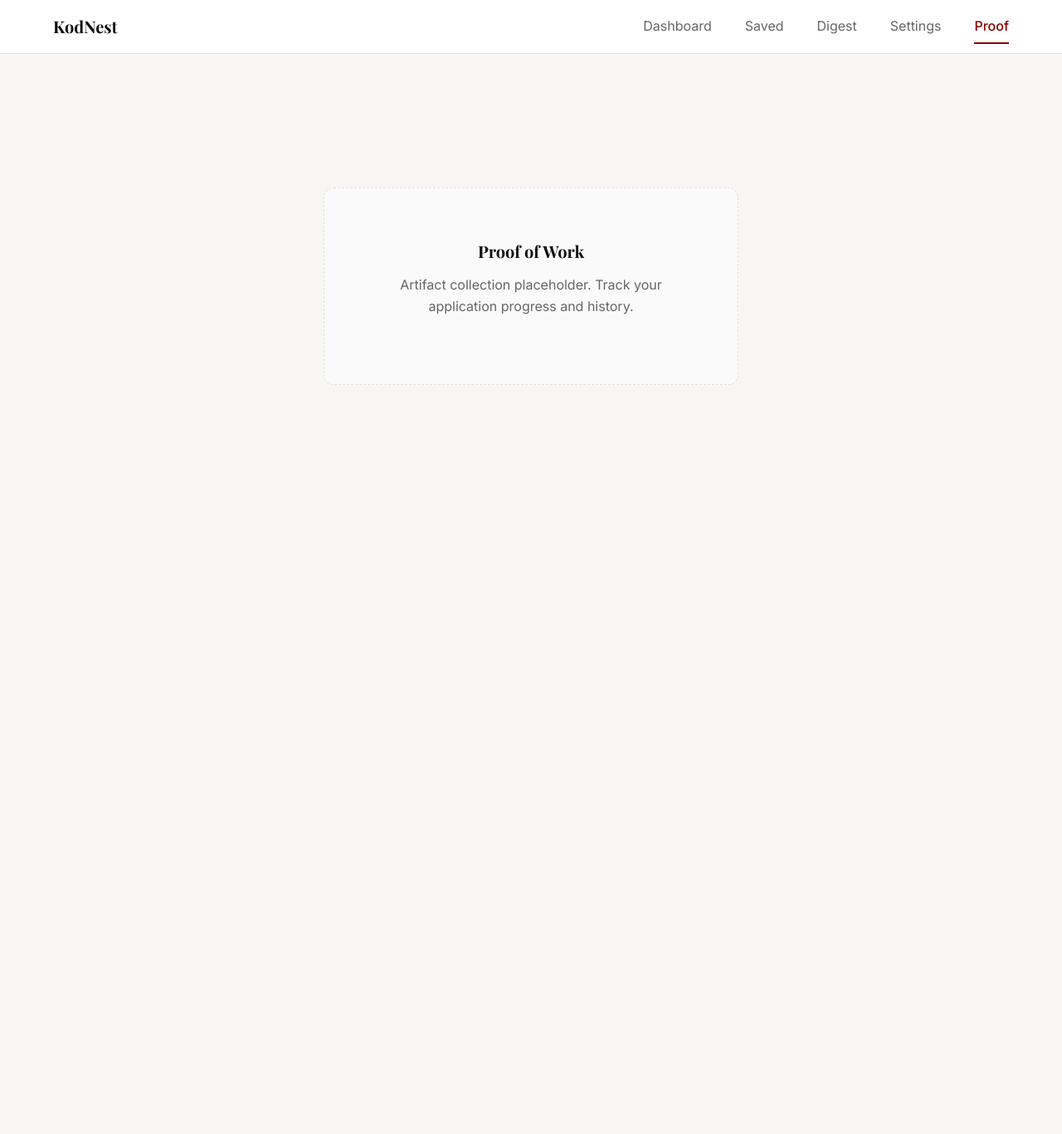
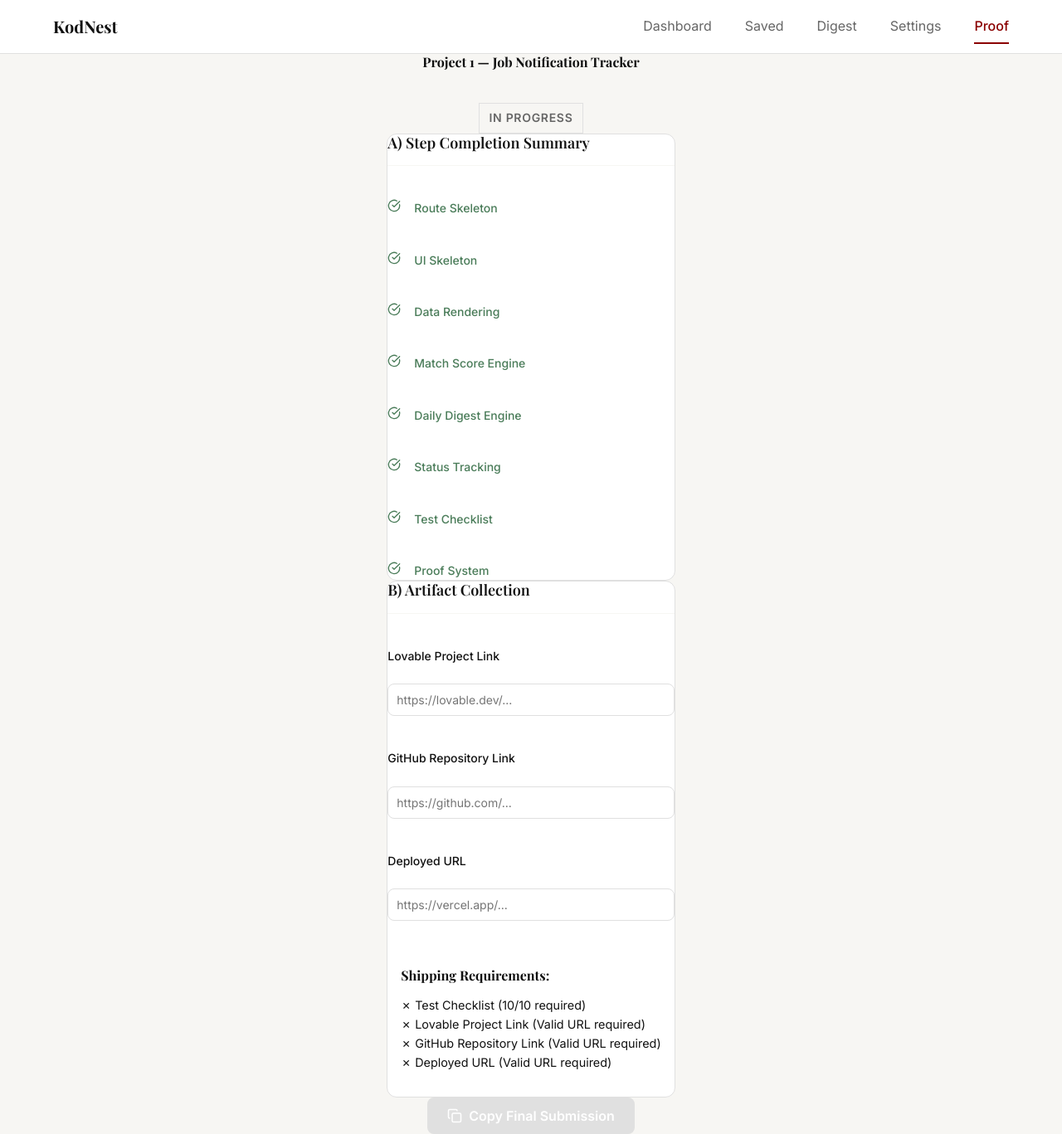
Before and after one commit to Amogh-M-04/job-notification-, a React (Vite) app: page /proof in a window 1280 px wide. Shown: the whole page at 83% size. Before the commit the page ends 800 px from the top, so only its background shows below. Built offline with nearby package versions, Linux system fonts and the light colour scheme.

Commit message:
Feat: Finalize Proof & Submission System with Validation

```diff
--- a/src/App.jsx
+++ b/src/App.jsx
@@ -23,6 +23,7 @@ function App() {
           <Route path="proof" element={<ProofPage />} />
           <Route path="jt/07-test" element={<TestPage />} />
           <Route path="jt/08-ship" element={<ShipPage />} />
+          <Route path="jt/proof" element={<ProofPage />} />
           <Route path="*" element={<Navigate to="/" replace />} />
         </Route>
       </Routes>
--- /dev/null
+++ b/src/pages/ProofPage.css
@@ -0,0 +1,156 @@
+.proof-page {
+    padding: var(--space-8);
+    max-width: 800px;
+    margin: 0 auto;
+    font-family: var(--font-sans);
+    color: var(--color-text);
+}
+
+.proof-header {
+    text-align: center;
+    margin-bottom: var(--space-8);
+}
+
+.proof-title {
+    font-family: var(--font-serif);
+    font-size: var(--text-3xl);
+    margin-bottom: var(--space-4);
+    color: var(--color-text);
+}
+
+.status-badge {
+    display: inline-block;
+    padding: 6px 12px;
+    border-radius: var(--radius-full);
+    font-weight: 600;
+    font-size: var(--text-sm);
+    text-transform: uppercase;
+    letter-spacing: 0.05em;
+}
+
+.status-badge.pending {
+    background: var(--color-bg-subtle);
+    color: var(--color-text-muted);
+    border: 1px solid var(--color-border);
+}
+
+.status-badge.shipped {
+    background: var(--color-success);
+    color: white;
+    border: 1px solid var(--color-success);
+}
+
+.proof-section {
+    background: white;
+    border: 1px solid var(--color-border);
+    border-radius: var(--radius-lg);
+    padding: var(--space-6);
+    margin-bottom: var(--space-6);
+    box-shadow: var(--shadow-sm);
+}
+
+.section-title {
+    font-size: var(--text-lg);
+    font-weight: 600;
+    margin-bottom: var(--space-4);
+    color: var(--color-text);
+    border-bottom: 1px solid var(--color-bg);
+    padding-bottom: var(--space-2);
+}
+
+.step-list {
+    display: grid;
+    grid-template-columns: repeat(auto-fill, minmax(200px, 1fr));
+    gap: var(--space-4);
+}
+
+.step-item {
+    display: flex;
+    align-items: center;
+    font-size: var(--text-sm);
+    color: var(--color-text-muted);
+}
+
+.step-item.completed {
+    color: var(--color-success);
+    font-weight: 500;
+}
+
+.step-icon {
+    margin-right: var(--space-2);
+}
+
+.form-group {
+    margin-bottom: var(--space-4);
+}
+
+.form-label {
+    display: block;
+    margin-bottom: var(--space-2);
+    font-weight: 500;
+    font-size: var(--text-sm);
+}
+
+.form-input {
+    width: 100%;
+    padding: 10px;
+    border: 1px solid var(--color-border);
+    border-radius: var(--radius-md);
+    font-family: var(--font-mono);
+    font-size: var(--text-sm);
+    transition: border-color 0.2s;
+}
+
+.form-input:focus {
+    outline: none;
+    border-color: var(--color-primary);
+}
+
+.form-input.valid {
+    border-color: var(--color-success);
+}
+
+.submission-actions {
+    text-align: center;
+    margin-top: var(--space-6);
+}
+
+.copy-btn {
+    background: var(--color-primary);
+    color: white;
+    border: none;
+    padding: 12px 24px;
+    border-radius: var(--radius-md);
+    font-weight: 600;
+    cursor: pointer;
+    transition: background 0.2s;
+    font-size: var(--text-md);
+}
+
+.copy-btn:hover {
+    background: var(--color-primary-hover);
+}
+
+.copy-btn:disabled {
+    background: var(--color-border);
+    cursor: not-allowed;
+}
+
+.success-message {
+    margin-top: var(--space-4);
+    color: var(--color-success);
+    font-weight: 500;
+    animation: fadeIn 0.5s ease;
+}
+
+@keyframes fadeIn {
+    from {
+        opacity: 0;
+        transform: translateY(10px);
+    }
+
+    to {
+        opacity: 1;
+        transform: translateY(0);
+    }
+}
--- a/src/pages/ProofPage.jsx
+++ b/src/pages/ProofPage.jsx
@@ -1,11 +1,181 @@
-import './EmptyState.css';
+import { useState, useEffect } from 'react';
+import { CheckCircle, Circle, Copy } from 'lucide-react';
+import './ProofPage.css';
+
+const STEPS = [
+    'Route Skeleton',
+    'UI Skeleton',
+    'Data Rendering',
+    'Match Score Engine',
+    'Daily Digest Engine',
+    'Status Tracking',
+    'Test Checklist',
+    'Proof System'
+];
 
 const ProofPage = () => {
+    const [artifacts, setArtifacts] = useState(() => {
+        try {
+            return JSON.parse(localStorage.getItem('proofArtifacts')) || {
+                lovable: '',
+                github: '',
+                deployed: ''
+            };
+        } catch {
+            return { lovable: '', github: '', deployed: '' };
+        }
+    });
+
+    const [testPassed] = useState(() => {
+        try {
+            const checklist = JSON.parse(localStorage.getItem('testChecklist') || '{}');
+            const count = Object.values(checklist).filter(Boolean).length;
+            return count === 10;
+        } catch {
+            return false;
+        }
+    });
+    const [copied, setCopied] = useState(false);
+
+    useEffect(() => {
+        localStorage.setItem('proofArtifacts', JSON.stringify(artifacts));
+    }, [artifacts]);
+
+    const handleChange = (field, value) => {
+        setArtifacts(prev => ({ ...prev, [field]: value }));
+    };
+
+    const isValidUrl = (url) => {
+        try {
+            new URL(url);
+            return true;
+        } catch {
+            return false;
+        }
+    };
+
+    const isShippable =
+        testPassed &&
+        isValidUrl(artifacts.lovable) &&
+        isValidUrl(artifacts.github) &&
+        isValidUrl(artifacts.deployed);
+
+    const handleCopy = () => {
+        const text = `
+It's finished.
+
+Job Notification Tracker — Final Submission
+
+Lovable Project:
+${artifacts.lovable}
+
+GitHub Repository:
+${artifacts.github}
+
+Live Deployment:
+${artifacts.deployed}
+
+Core Features:
+- Intelligent match scoring
+- Daily digest simulation
+- Status tracking
+- Test checklist enforced
+`.trim();
+
+        navigator.clipboard.writeText(text);
+        setCopied(true);
+        setTimeout(() => setCopied(false), 3000);
+    };
+
     return (
-        <div className="empty-state-page">
-            <div className="empty-state-container">
-                <h1 className="empty-state-title">Proof of Work</h1>
-                <p className="empty-state-message">Artifact collection placeholder. Track your application progress and history.</p>
+        <div className="proof-page">
+            <div className="proof-header">
+                <h1 className="proof-title">Project 1 — Job Notification Tracker</h1>
+                <div className={`status-badge ${isShippable ? 'shipped' : 'pending'}`}>
+                    {isShippable ? 'Shipped' : 'In Progress'}
+                </div>
+            </div>
+
+            <div className="proof-section">
+                <h2 className="section-title">A) Step Completion Summary</h2>
+                <div className="step-list">
+                    {STEPS.map((step, index) => (
+                        <div key={index} className="step-item completed">
+                            <span className="step-icon">
+                                <CheckCircle size={16} />
+                            </span>
+                            {step}
+                        </div>
+                    ))}
+                </div>
+            </div>
+
+            <div className="proof-section">
+                <h2 className="section-title">B) Artifact Collection</h2>
+
+                <div className="form-group">
+                    <label className="form-label">Lovable Project Link</label>
+                    <input
+                        type="url"
+                        className={`form-input ${isValidUrl(artifacts.lovable) ? 'valid' : ''}`}
+                        placeholder="https://lovable.dev/..."
+                        value={artifacts.lovable}
+                        onChange={(e) => handleChange('lovable', e.target.value)}
+                    />
+                </div>
+
+                <div className="form-group">
+                    <label className="form-label">GitHub Repository Link</label>
+                    <input
+                        type="url"
+                        className={`form-input ${isValidUrl(artifacts.github) ? 'valid' : ''}`}
+                        placeholder="https://github.com/..."
+                        value={artifacts.github}
+                        onChange={(e) => handleChange('github', e.target.value)}
+                    />
+                </div>
+
+                <div className="form-group">
+                    <label className="form-label">Deployed URL</label>
+                    <input
+                        type="url"
+                        className={`form-input ${isValidUrl(artifacts.deployed) ? 'valid' : ''}`}
+                        placeholder="https://vercel.app/..."
+                        value={artifacts.deployed}
+                        onChange={(e) => handleChange('deployed', e.target.value)}
+                    />
+                </div>
+
+                <div className="validation-status" style={{ marginTop: '2rem', padding: '1rem', background: 'var(--color-bg-subtle)', borderRadius: '8px' }}>
+                    <h3 style={{ fontSize: '1rem', marginBottom: '0.5rem' }}>Shipping Requirements:</h3>
+                    <ul style={{ listStyle: 'none', padding: 0, fontSize: '0.9rem' }}>
+                        <li style={{ color: testPassed ? 'var(--color-success)' : 'var(--color-error)' }}>
+                            {testPassed ? '✓' : '✗'} Test Checklist (10/10 required)
+                        </li>
+                        <li style={{ color: isValidUrl(artifacts.lovable) ? 'var(--color-success)' : 'var(--color-error)' }}>
+                            {isValidUrl(artifacts.lovable) ? '✓' : '✗'} Lovable Project Link (Valid URL required)
+                        </li>
+                        <li style={{ color: isValidUrl(artifacts.github) ? 'var(--color-success)' : 'var(--color-error)' }}>
+                            {isValidUrl(artifacts.github) ? '✓' : '✗'} GitHub Repository Link (Valid URL required)
+                        </li>
+                        <li style={{ color: isValidUrl(artifacts.deployed) ? 'var(--color-success)' : 'var(--color-error)' }}>
+                            {isValidUrl(artifacts.deployed) ? '✓' : '✗'} Deployed URL (Valid URL required)
+                        </li>
+                    </ul>
+                </div>
+            </div>
+
+            <div className="submission-actions">
+                <button
+                    className="copy-btn"
+                    disabled={!isShippable}
+                    onClick={handleCopy}
+                >
+                    <span style={{ display: 'flex', alignItems: 'center', gap: '8px' }}>
+                        <Copy size={18} /> Copy Final Submission
+                    </span>
+                </button>
+                {copied && <div className="success-message">Project 1 Shipped Successfully.</div>}
             </div>
         </div>
     );
```
